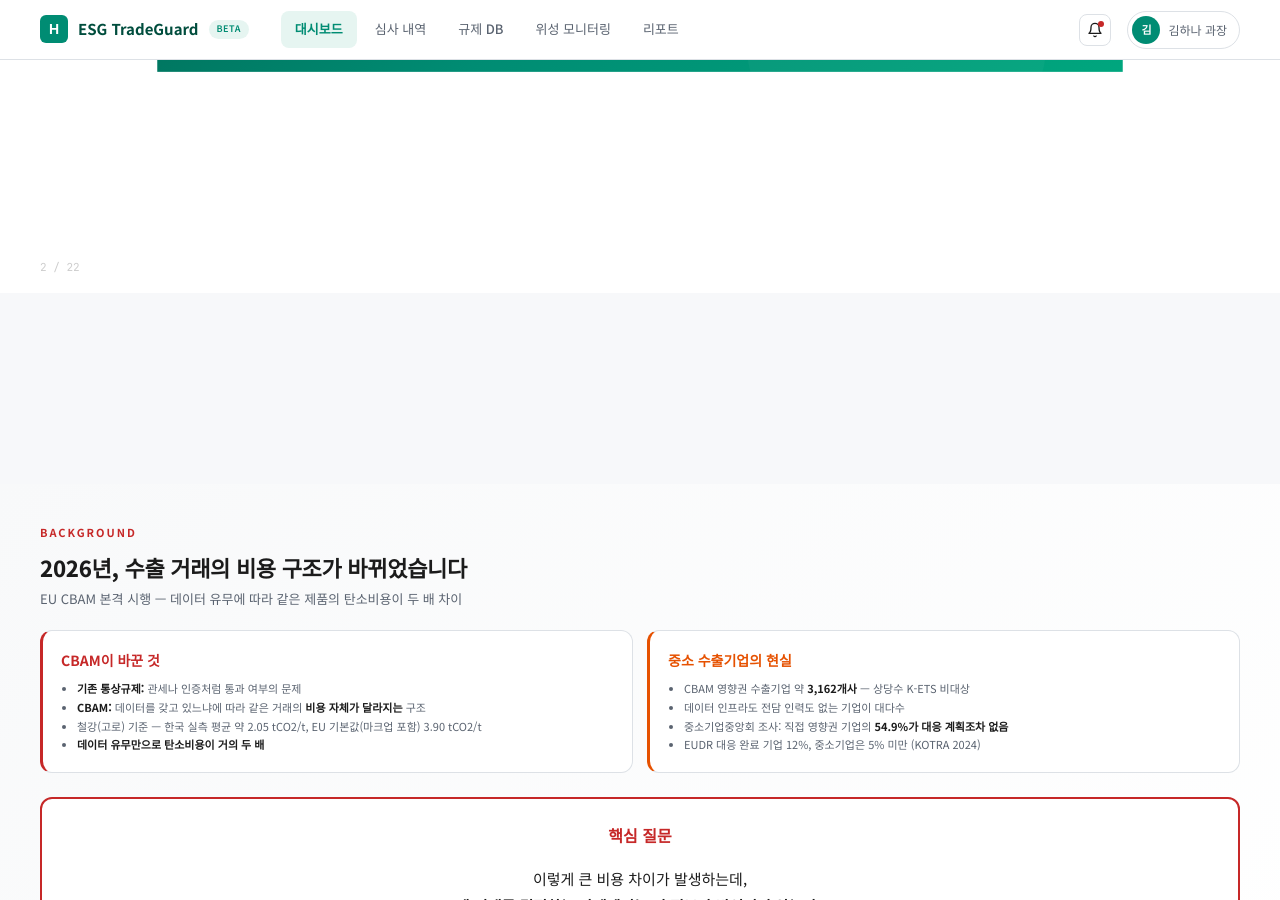
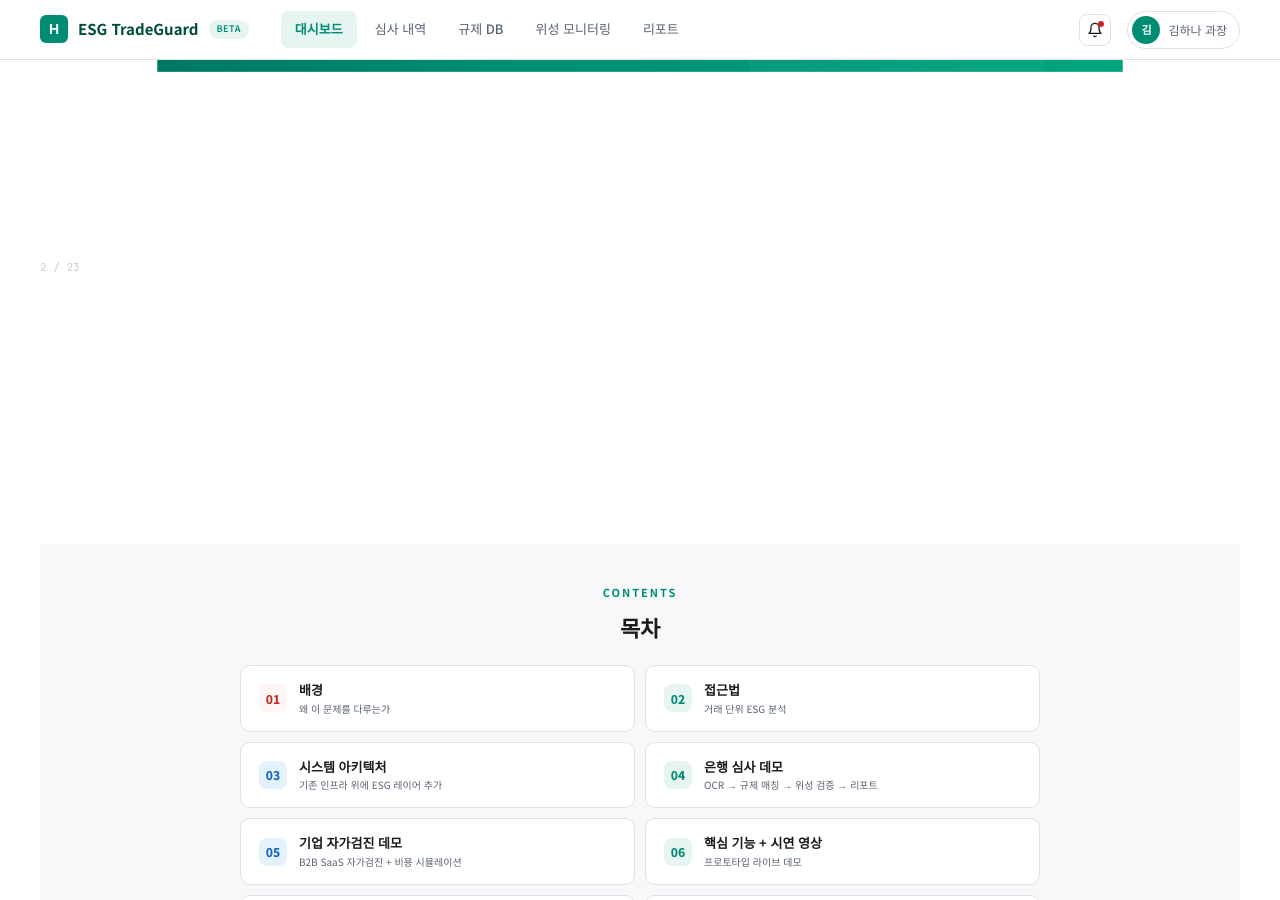
Before and after one commit to gkfla2020-bit/gkfla2020-bit.github.io, a Jekyll site: the page esg-demo/index.html, which Jekyll copies as it is, in a window 1280 px wide and 900 px high, scrolled down 1507 px. Built offline with Jekyll 4.4.1, drawn with Linux system fonts in a browser that asks for light colours; some of the changed text lies outside the part shown.

Commit message:
add table of contents slide after hero

```diff
--- a/esg-demo/index.html
+++ b/esg-demo/index.html
@@ -446,6 +446,52 @@ body{font-family:var(--sans);background:#FFFFFF;color:#1B1B1B;-webkit-font-smoot
 </div>
 
 <!-- ============================================================ -->
+<!-- 목차 (TABLE OF CONTENTS) -->
+<!-- ============================================================ -->
+<div class="sec" style="background:var(--bg2)">
+  <div style="max-width:800px;margin:0 auto">
+    <div class="sec-header" style="text-align:center">
+      <div class="sec-label">CONTENTS</div>
+      <div class="sec-title">목차</div>
+    </div>
+    <div style="display:grid;grid-template-columns:1fr 1fr;gap:10px">
+      <div style="display:flex;align-items:center;gap:12px;padding:14px 18px;background:#fff;border:1px solid var(--border);border-radius:10px">
+        <div style="width:28px;height:28px;border-radius:8px;background:var(--red-bg);color:var(--red);display:flex;align-items:center;justify-content:center;font-size:12px;font-weight:800;flex-shrink:0">01</div>
+        <div><div style="font-size:13px;font-weight:700">배경</div><div style="font-size:10px;color:var(--text-sub)">왜 이 문제를 다루는가</div></div>
+      </div>
+      <div style="display:flex;align-items:center;gap:12px;padding:14px 18px;background:#fff;border:1px solid var(--border);border-radius:10px">
+        <div style="width:28px;height:28px;border-radius:8px;background:var(--hana-light);color:var(--hana);display:flex;align-items:center;justify-content:center;font-size:12px;font-weight:800;flex-shrink:0">02</div>
+        <div><div style="font-size:13px;font-weight:700">접근법</div><div style="font-size:10px;color:var(--text-sub)">거래 단위 ESG 분석</div></div>
+      </div>
+      <div style="display:flex;align-items:center;gap:12px;padding:14px 18px;background:#fff;border:1px solid var(--border);border-radius:10px">
+        <div style="width:28px;height:28px;border-radius:8px;background:var(--blue-bg);color:var(--blue);display:flex;align-items:center;justify-content:center;font-size:12px;font-weight:800;flex-shrink:0">03</div>
+        <div><div style="font-size:13px;font-weight:700">시스템 아키텍처</div><div style="font-size:10px;color:var(--text-sub)">기존 인프라 위에 ESG 레이어 추가</div></div>
+      </div>
+      <div style="display:flex;align-items:center;gap:12px;padding:14px 18px;background:#fff;border:1px solid var(--border);border-radius:10px">
+        <div style="width:28px;height:28px;border-radius:8px;background:var(--hana-light);color:var(--hana);display:flex;align-items:center;justify-content:center;font-size:12px;font-weight:800;flex-shrink:0">04</div>
+        <div><div style="font-size:13px;font-weight:700">은행 심사 데모</div><div style="font-size:10px;color:var(--text-sub)">OCR → 규제 매칭 → 위성 검증 → 리포트</div></div>
+      </div>
+      <div style="display:flex;align-items:center;gap:12px;padding:14px 18px;background:#fff;border:1px solid var(--border);border-radius:10px">
+        <div style="width:28px;height:28px;border-radius:8px;background:var(--blue-bg);color:var(--blue);display:flex;align-items:center;justify-content:center;font-size:12px;font-weight:800;flex-shrink:0">05</div>
+        <div><div style="font-size:13px;font-weight:700">기업 자가검진 데모</div><div style="font-size:10px;color:var(--text-sub)">B2B SaaS 자가검진 + 비용 시뮬레이션</div></div>
+      </div>
+      <div style="display:flex;align-items:center;gap:12px;padding:14px 18px;background:#fff;border:1px solid var(--border);border-radius:10px">
+        <div style="width:28px;height:28px;border-radius:8px;background:var(--hana-light);color:var(--hana);display:flex;align-items:center;justify-content:center;font-size:12px;font-weight:800;flex-shrink:0">06</div>
+        <div><div style="font-size:13px;font-weight:700">핵심 기능 + 시연 영상</div><div style="font-size:10px;color:var(--text-sub)">프로토타입 라이브 데모</div></div>
+      </div>
+      <div style="display:flex;align-items:center;gap:12px;padding:14px 18px;background:#fff;border:1px solid var(--border);border-radius:10px">
+        <div style="width:28px;height:28px;border-radius:8px;background:var(--orange-bg);color:var(--orange);display:flex;align-items:center;justify-content:center;font-size:12px;font-weight:800;flex-shrink:0">07</div>
+        <div><div style="font-size:13px;font-weight:700">경쟁 분석 + 수익 모델</div><div style="font-size:10px;color:var(--text-sub)">차별점과 비즈니스 구조</div></div>
+      </div>
+      <div style="display:flex;align-items:center;gap:12px;padding:14px 18px;background:#fff;border:1px solid var(--border);border-radius:10px">
+        <div style="width:28px;height:28px;border-radius:8px;background:var(--hana-light);color:var(--hana);display:flex;align-items:center;justify-content:center;font-size:12px;font-weight:800;flex-shrink:0">08</div>
+        <div><div style="font-size:13px;font-weight:700">기대효과 + 로드맵</div><div style="font-size:10px;color:var(--text-sub)">구현 일정과 향후 확장</div></div>
+      </div>
+    </div>
+  </div>
+</div>
+
+<!-- ============================================================ -->
 <!-- 1. 배경: 왜 이 문제를 다루는가 -->
 <!-- ============================================================ -->
 <div class="biz-sec-full" style="background:linear-gradient(135deg,#f8f9fa 0%,#fff 100%)">
```
